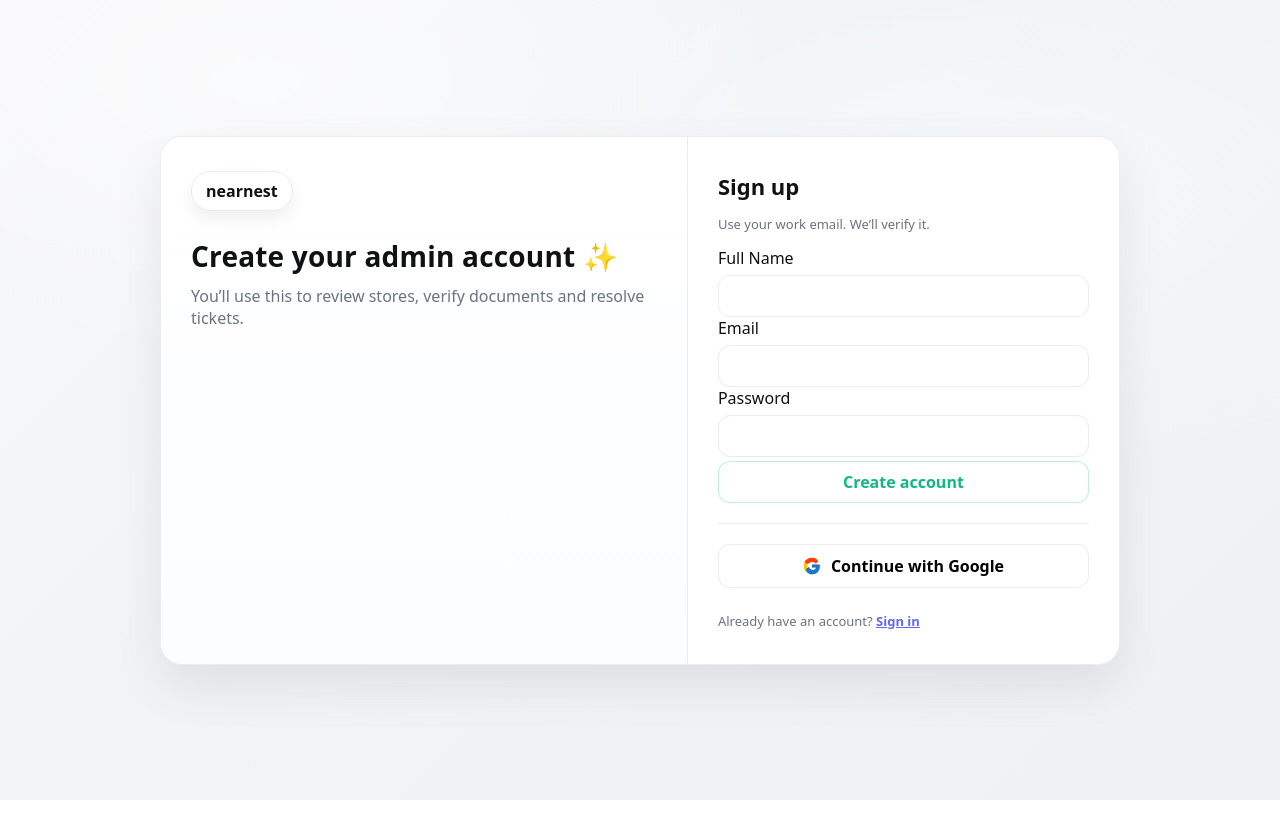
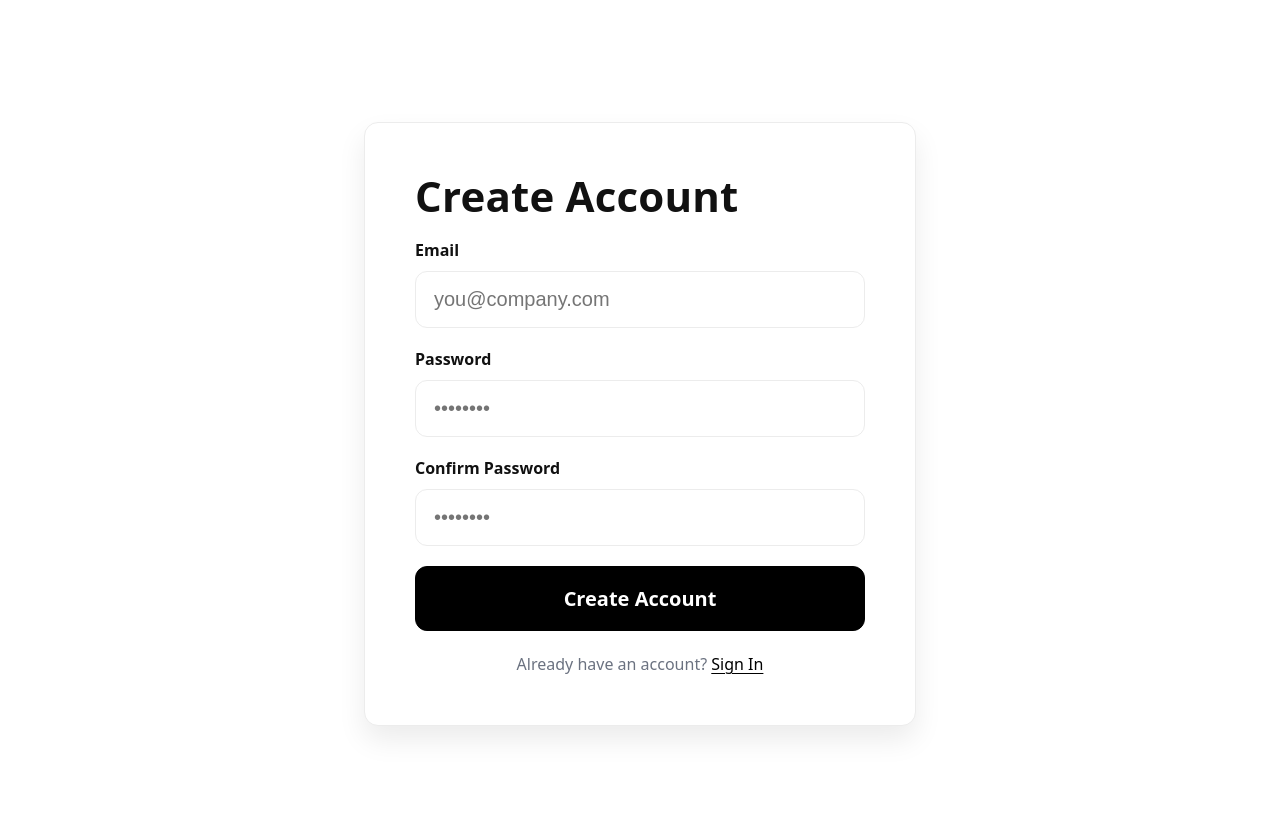
Before and after one commit to NoirPrimordial7/nearnest, a React (Vite) app in the folder web-portal/: page /signup in a window 1280 px wide. Shown: the top 838 px of the page. Before the commit the page ends 800 px from the top, so only its background shows below. Built offline with nearby package versions, Linux system fonts and the light colour scheme; no server answers.

Commit message:
chore: initial web-portal scaffolding (React + Vite + Firebase setup)

```diff
--- a/web-portal/package.json
+++ b/web-portal/package.json
@@ -11,7 +11,7 @@
   },
   "dependencies": {
     "date-fns": "^4.1.0",
-    "firebase": "^12.3.0",
+    "firebase": "^12.4.0",
     "react": "^19.1.1",
     "react-dom": "^19.1.1",
     "react-icons": "^5.5.0",
--- a/web-portal/src/pages/Auth/SignIn.jsx
+++ b/web-portal/src/pages/Auth/SignIn.jsx
@@ -1,159 +1,78 @@
-import React, { useEffect, useRef, useState } from "react";
-import { useNavigate, Link } from "react-router-dom";
-import styles from "./Auth.module.css";
-import SocialAuthButtons from "../../components/SocialAuthButtons";
-import { auth } from "../../lib/firebase";
-import {
-  GoogleAuthProvider,
-  signInWithPopup,
-  signInWithEmailAndPassword,
-  sendPasswordResetEmail,
-  RecaptchaVerifier,
-  signInWithPhoneNumber,
-  onAuthStateChanged,
-} from "firebase/auth";
-
+import React, { useState } from 'react';
+import { signInWithEmailAndPassword } from 'firebase/auth';
+import { auth } from '../../firebase';
+import styles from './SignIn.module.css';
 
 export default function SignIn() {
-  const nav = useNavigate();
-  const [email, setEmail] = useState("");
-  const [pass, setPass] = useState("");
-  const [err, setErr] = useState("");
-  const [loading, setLoading] = useState(false);
+  const [email, setEmail] = useState('');
+  const [password, setPassword] = useState('');
+  const [show, setShow] = useState(false);
+  const [error, setError] = useState('');
 
-  // phone bits
-  const [phone, setPhone] = useState("");
-  const [otpSent, setOtpSent] = useState(false);
-  const [otp, setOtp] = useState("");
-  const confResultRef = useRef(null);
-
-  useEffect(() => {
-    const unsub = onAuthStateChanged(auth, (u) => {
-      if (u) nav("/admin", { replace: true });
-    });
-    return unsub;
-  }, [nav]);
-
-  const doEmail = async (e) => {
+  const handleSubmit = async (e) => {
     e.preventDefault();
-    setErr(""); setLoading(true);
+    setError('');
     try {
-      await signInWithEmailAndPassword(auth, email, pass);
-      nav("/admin", { replace: true });
-    } catch (e) {
-      setErr(e.message || "Unable to sign in");
-    } finally { setLoading(false); }
-  };
-
-  const doGoogle = async () => {
-    setErr(""); setLoading(true);
-    try {
-      await signInWithPopup(auth, new GoogleAuthProvider());
-      nav("/admin", { replace: true });
-    } catch (e) {
-      setErr(e.message || "Google sign-in failed");
-    } finally { setLoading(false); }
-  };
-
-  const doReset = async () => {
-    if (!email) return setErr("Enter your email to reset.");
-    setErr("");
-    try {
-      await sendPasswordResetEmail(auth, email);
-      alert("Password reset email sent.");
-    } catch (e) {
-      setErr(e.message || "Could not send reset email");
-    }
-  };
-
-  // Phone flow
-  const sendOTP = async () => {
-    setErr("");
-    try {
-      // invisible reCAPTCHA
-      if (!window.recaptchaVerifier) {
-        window.recaptchaVerifier = new RecaptchaVerifier(auth, "recaptcha-container", {
-          size: "invisible",
-        });
-      }
-      const confirmation = await signInWithPhoneNumber(auth, phone, window.recaptchaVerifier);
-      confResultRef.current = confirmation;
-      setOtpSent(true);
-    } catch (e) {
-      setErr(e.message || "Failed sending OTP");
-    }
-  };
-
-  const verifyOTP = async () => {
-    try {
-      await confResultRef.current.confirm(otp);
-      nav("/admin", { replace: true });
-    } catch (e) {
-      setErr(e.message || "Invalid OTP");
+      await signInWithEmailAndPassword(auth, email, password);
+      window.location.href = '/admin';
+    } catch (err) {
+      setError(err.message.replace('Firebase: ', ''));
     }
   };
 
   return (
-    <div className={styles.shell}>
-      <div className={styles.card}>
-        <aside className={styles.brandSide}>
-          <div className={styles.brand}>nearnest</div>
-          <div className={styles.hero}>Welcome back 👋</div>
-          <p className={styles.sub}>Sign in to manage stores, verifications and support tickets.</p>
-          <div style={{marginTop:16}}>
-            <span className={styles.badge}>Admin Console</span>
-          </div>
-        </aside>
+    <div className={styles.authShell}>
+    <div className={styles.container}>
+      <main className={styles.card} role="main" aria-labelledby="title">
+        <h1 id="title" className={styles.title}>Sign In</h1>
 
-        <section className={styles.formSide}>
-          <div className={styles.h}>Sign in</div>
-          <div className={styles.note}>Use your work email. You can also use Google or Phone.</div>
+        <form onSubmit={handleSubmit} className={styles.form} noValidate>
+          <label className={styles.label}>
+            Email
+            <input
+              type="email"
+              autoComplete="email"
+              value={email}
+              onChange={(e) => setEmail(e.target.value)}
+              required
+              className={styles.input}
+              placeholder="you@company.com"
+            />
+          </label>
 
-          {err && <div className={styles.err}>{err}</div>}
+          <label className={styles.label}>
+            Password
+            <div className={styles.passRow}>
+              <input
+                type={show ? 'text' : 'password'}
+                autoComplete="current-password"
+                value={password}
+                onChange={(e) => setPassword(e.target.value)}
+                required
+                className={styles.input}
+                placeholder="••••••••"
+              />
+              <button
+                type="button"
+                className={styles.eye}
+                aria-label={show ? 'Hide password' : 'Show password'}
+                onClick={() => setShow(s => !s)}
+              >
+                {show ? 'Hide' : 'Show'}
+              </button>
+            </div>
+          </label>
 
-          <form className="stack" onSubmit={doEmail}>
-            <div className={styles.group}>
-              <label>Email</label>
-              <input className={styles.input} type="email" value={email} onChange={(e)=>setEmail(e.target.value)} />
-            </div>
-            <div className={styles.group}>
-              <label>Password</label>
-              <input className={styles.input} type="password" value={pass} onChange={(e)=>setPass(e.target.value)} />
-            </div>
-            <div className={styles.actions}>
-              <button className={styles.primary} disabled={loading}>{loading ? "Signing in…" : "Sign in"}</button>
-              <button type="button" className={styles.ghost} onClick={doReset}>Forgot password?</button>
-            </div>
-          </form>
+          {error && <p className={styles.error}>{error}</p>}
 
-          <div className={styles.hr} />
+          <button type="submit" className={styles.primary}>Sign In</button>
 
-          <SocialAuthButtons onGoogle={doGoogle} />
-
-          <div className={styles.hr} />
-
-          {/* Phone login */}
-          <div className={styles.group}>
-            <label>Phone (with country code, e.g. +91…)</label>
-            <div className={styles.row}>
-              <input className={styles.input} placeholder="+91…" value={phone} onChange={(e)=>setPhone(e.target.value)} />
-              {!otpSent ? (
-                <button className={styles.ghost} onClick={sendOTP}>Send OTP</button>
-              ) : (
-                <>
-                  <input className={styles.input} placeholder="Enter OTP" value={otp} onChange={(e)=>setOtp(e.target.value)} />
-                  <button className={styles.primary} onClick={verifyOTP}>Verify</button>
-                </>
-              )}
-            </div>
-            <div id="recaptcha-container" />
-          </div>
-
-          <div className={styles.note}>
-            New here? <Link className={styles.link} to="/signup">Create account</Link>
-          </div>
-        </section>
-      </div>
+          <p className={styles.switch}>
+            Don’t have an account? <a href="/signup" className={styles.link}>Create one</a>
+          </p>
+        </form>
+      </main>
+    </div>
     </div>
   );
 }
--- a/web-portal/src/pages/Auth/SignUp.jsx
+++ b/web-portal/src/pages/Auth/SignUp.jsx
@@ -1,90 +1,87 @@
-import React, { useState } from "react";
-import { Link, useNavigate } from "react-router-dom";
-import styles from "./Auth.module.css";
-import SocialAuthButtons from "../../components/SocialAuthButtons";
-import { auth } from "../../lib/firebase";
-import {
-  GoogleAuthProvider,
-  signInWithPopup,
-  createUserWithEmailAndPassword,
-  updateProfile,
-  sendEmailVerification,
-} from "firebase/auth";
-
+import React, { useState } from 'react';
+import { createUserWithEmailAndPassword } from 'firebase/auth';
+import { auth } from '../../firebase'; // Firebase initialization
+import styles from './SignUp.module.css'; // Ensure this is created for styling
 
 export default function SignUp() {
-  const nav = useNavigate();
-  const [name, setName] = useState("");
-  const [email, setEmail] = useState("");
-  const [pass, setPass] = useState("");
-  const [err, setErr] = useState("");
-  const [loading, setLoading] = useState(false);
+  const [email, setEmail] = useState('');
+  const [password, setPassword] = useState('');
+  const [confirmPassword, setConfirmPassword] = useState('');
+  const [error, setError] = useState('');
 
-  const doEmail = async (e) => {
+  const handleSubmit = async (e) => {
     e.preventDefault();
-    setErr(""); setLoading(true);
+    setError('');
+
+    // Validate password match
+    if (password !== confirmPassword) {
+      setError('Passwords do not match.');
+      return;
+    }
+
     try {
-      const cred = await createUserWithEmailAndPassword(auth, email, pass);
-      if (name) await updateProfile(cred.user, { displayName: name });
-      try { await sendEmailVerification(cred.user); } catch {}
-      nav("/admin", { replace: true });
-    } catch (e) {
-      setErr(e.message || "Unable to sign up");
-    } finally { setLoading(false); }
-  };
-
-  const doGoogle = async () => {
-    setErr(""); setLoading(true);
-    try {
-      await signInWithPopup(auth, new GoogleAuthProvider());
-      nav("/admin", { replace: true });
-    } catch (e) {
-      setErr(e.message || "Google sign-in failed");
-    } finally { setLoading(false); }
+      await createUserWithEmailAndPassword(auth, email, password);
+      // Redirect to admin dashboard after successful sign up
+      window.location.href = '/admin';
+    } catch (err) {
+      setError(err.message);
+    }
   };
 
   return (
-    <div className={styles.shell}>
-      <div className={styles.card}>
-        <aside className={styles.brandSide}>
-          <div className={styles.brand}>nearnest</div>
-          <div className={styles.hero}>Create your admin account ✨</div>
-          <p className={styles.sub}>You’ll use this to review stores, verify documents and resolve tickets.</p>
-        </aside>
+    // SignIn.jsx
+    <div className={styles.authShell}>
 
-        <section className={styles.formSide}>
-          <div className={styles.h}>Sign up</div>
-          <div className={styles.note}>Use your work email. We’ll verify it.</div>
 
-          {err && <div className={styles.err}>{err}</div>}
+    <div className={styles.container}>
+      <main className={styles.card} role="main" aria-labelledby="title">
+        <h1 id="title" className={styles.title}>Create Account</h1>
 
-          <form onSubmit={doEmail}>
-            <div className={styles.group}>
-              <label>Full Name</label>
-              <input className={styles.input} value={name} onChange={(e)=>setName(e.target.value)} />
-            </div>
-            <div className={styles.group}>
-              <label>Email</label>
-              <input className={styles.input} type="email" value={email} onChange={(e)=>setEmail(e.target.value)} />
-            </div>
-            <div className={styles.group}>
-              <label>Password</label>
-              <input className={styles.input} type="password" value={pass} onChange={(e)=>setPass(e.target.value)} />
-            </div>
-            <div className={styles.actions}>
-              <button className={styles.primary} disabled={loading}>{loading ? "Creating…" : "Create account"}</button>
-            </div>
-          </form>
+        <form onSubmit={handleSubmit} className={styles.form} noValidate>
+          <label className={styles.label}>
+            Email
+            <input
+              type="email"
+              value={email}
+              onChange={(e) => setEmail(e.target.value)}
+              required
+              className={styles.input}
+              placeholder="you@company.com"
+            />
+          </label>
 
-          <div className={styles.hr} />
+          <label className={styles.label}>
+            Password
+            <input
+              type="password"
+              value={password}
+              onChange={(e) => setPassword(e.target.value)}
+              required
+              className={styles.input}
+              placeholder="••••••••"
+            />
+          </label>
 
-          <SocialAuthButtons onGoogle={doGoogle} />
+          <label className={styles.label}>
+            Confirm Password
+            <input
+              type="password"
+              value={confirmPassword}
+              onChange={(e) => setConfirmPassword(e.target.value)}
+              required
+              className={styles.input}
+              placeholder="••••••••"
+            />
+          </label>
 
-          <div className={styles.note} style={{marginTop:10}}>
-            Already have an account? <Link className={styles.link} to="/signin">Sign in</Link>
-          </div>
-        </section>
-      </div>
+          {error && <p className={styles.error}>{error}</p>}
+
+          <button className={styles.primary} type="submit">Create Account</button>
+
+          <p className={styles.switch}>Already have an account? <a href="/signin" className={styles.link}>Sign In</a></p>
+        </form>
+      </main>
+    </div>
     </div>
   );
 }
--- a/web-portal/src/pages/Auth/auth.module.css
+++ b/web-portal/src/pages/Auth/auth.module.css
@@ -1,71 +1,82 @@
-:root{
-  --border:#ececec; --muted:#6b7280; --text:#111; --card:#fff;
-  --mint:#10b981; --indigo:#6366f1; --rose:#ef4444;
+/* src/pages/Auth/auth.module.css */
+:root {
+  --card:#fff;
+  --border:#ececec;
+  --muted:#6b7280;
+  --text:#111;
+  --mint:#10b981;
+  --indigo:#6366f1;
 }
 
-.shell{
-  min-height:100vh; display:grid; place-items:center;
+.shell {
+  min-height: 100vh;
+  display: grid;
+  place-items: center;
   background:
-    radial-gradient(900px 480px at 20% 10%, rgba(255,255,255,.55), transparent 60%),
-    radial-gradient(900px 480px at 80% 25%, rgba(255,255,255,.35), transparent 60%),
-    linear-gradient(135deg, #f7f7f9, #f1f4f7 40%, #eef2f5 96%);
-  padding:24px;
+    radial-gradient(1200px 520px at 5% 8%, rgba(255,255,255,.7), rgba(255,255,255,0) 60%),
+    radial-gradient(900px 480px at 80% 28%, rgba(255,255,255,.45), rgba(255,255,255,0) 65%),
+    linear-gradient(135deg, #f7f8fa, #f1f2f5 40%, #eceef1);
 }
 
-.card{
-  width:min(960px, 98vw); display:grid; grid-template-columns: 1.1fr .9fr;
-  border:1px solid var(--border); border-radius:22px; background:var(--card);
-  box-shadow:0 22px 50px rgba(17,17,17,.08), inset 0 1px 0 rgba(255,255,255,.9); overflow:hidden;
-}
-@media (max-width: 900px){ .card{ grid-template-columns: 1fr; } }
-
-.brandSide{
-  padding:34px 30px; border-right:1px solid var(--border);
-  background:linear-gradient(180deg,#fff,#fbfdff);
-}
-.brand{
-  display:inline-flex; align-items:center; gap:10px;
-  border:1px solid var(--border); border-radius:999px; padding:8px 14px; font-weight:800;
-  background:#fff; box-shadow:0 8px 16px rgba(17,17,17,.06);
-}
-.hero{
-  margin-top:26px; font-weight:900; font-size:28px; letter-spacing:.2px;
-}
-.sub{ margin-top:10px; color:var(--muted); }
-
-.formSide{ padding:34px 30px; display:flex; flex-direction:column; gap:14px; }
-
-.h{ font-weight:900; font-size:22px; }
-.note{ color:var(--muted); font-size:13px; }
-
-.group{ display:flex; flex-direction:column; gap:6px; }
-.input{
-  height:42px; border:1px solid var(--border); border-radius:12px; padding:0 12px; background:#fff; outline:none;
-}
-.input:focus{ box-shadow:0 0 0 3px rgba(99,102,241,.08); }
-
-.row{ display:flex; gap:10px; }
-@media (max-width: 600px){ .row{flex-direction:column;} }
-
-.actions{ display:flex; flex-direction:column; gap:10px; margin-top:4px; }
-.primary{
-  height:42px; border-radius:12px; border:1px solid rgba(16,185,129,.25);
-  background:#fff; color:var(--mint); font-weight:800; cursor:pointer;
-}
-.ghost{
-  height:42px; border-radius:12px; border:1px solid var(--border); background:#fff; font-weight:800; cursor:pointer;
+.card {
+  width: min(920px, 92vw);
+  display: grid;
+  grid-template-columns: 1.1fr 1fr;
+  background: var(--card);
+  border: 1px solid var(--border);
+  border-radius: 22px;
+  overflow: hidden;
+  box-shadow: 0 22px 50px rgba(17,17,17,.14);
 }
 
-.hr{ height:1px; background:var(--border); margin:6px 0; }
+.brandSide {
+  background: linear-gradient(180deg,#0ea5e9 0%, #6366f1 100%);
+  color: #fff;
+  padding: 28px 26px;
+  display: flex;
+  flex-direction: column;
+  gap: 16px;
+}
+.brandTitle{font-weight:800; font-size:22px; letter-spacing:.3px}
+.brandSub{opacity:.9}
 
-.oauth{ display:flex; flex-direction:column; gap:8px; }
-.gbtn{
-  height:44px; border-radius:12px; border:1px solid var(--border); background:#fff;
-  display:flex; align-items:center; justify-content:center; gap:10px; cursor:pointer; font-weight:800;
+.formSide {
+  padding: 26px;
+  display: grid;
+  gap: 16px;
 }
-.glogo{ width:18px; height:18px; }
 
-.link{ color:var(--indigo); font-weight:800; cursor:pointer; background:none; border:none; }
-.err{ color:var(--rose); font-size:13px; }
+.heading { font-size: 22px; font-weight: 800; }
+.sub { color: var(--muted); }
 
-.badge{ font-size:12px; padding:6px 10px; border-radius:999px; border:1px solid var(--border); background:#fff; font-weight:700; }
+.field { display:grid; gap:8px; }
+.input {
+  height: 42px; border:1px solid var(--border); border-radius:12px; padding:0 12px; outline: none; background:#fff;
+}
+.row { display:flex; gap:10px; }
+
+.primary {
+  height: 44px; border-radius:12px; border:1px solid rgba(99,102,241,.3); background:#111; color:#fff; font-weight:800;
+  display:grid;place-items:center; cursor:pointer;
+}
+.ghost {
+  height: 44px; border-radius:12px; border:1px solid var(--border); background:#fff; font-weight:700; cursor:pointer;
+}
+
+.oauth {
+  display:grid; gap:10px;
+}
+.oauthBtn {
+  height:44px; border:1px solid var(--border); background:#fff; border-radius:12px; display:flex; align-items:center; gap:10px; justify-content:center; cursor:pointer;
+}
+
+.helper { font-size: 13px; color: var(--muted); }
+.link { color: var(--indigo); text-decoration: none; font-weight: 700; }
+
+.error { color: #ef4444; font-weight: 700; }
+.success { color: var(--mint); font-weight: 700; }
+
+@media (max-width: 880px){
+  .card{ grid-template-columns: 1fr; }
+  .brandSide{ display:none; }
+}
```
Also changed, not shown: web-portal/src/App.jsx (+8 -9 lines), 1 other file (tests, documents, lock files or other folders).
